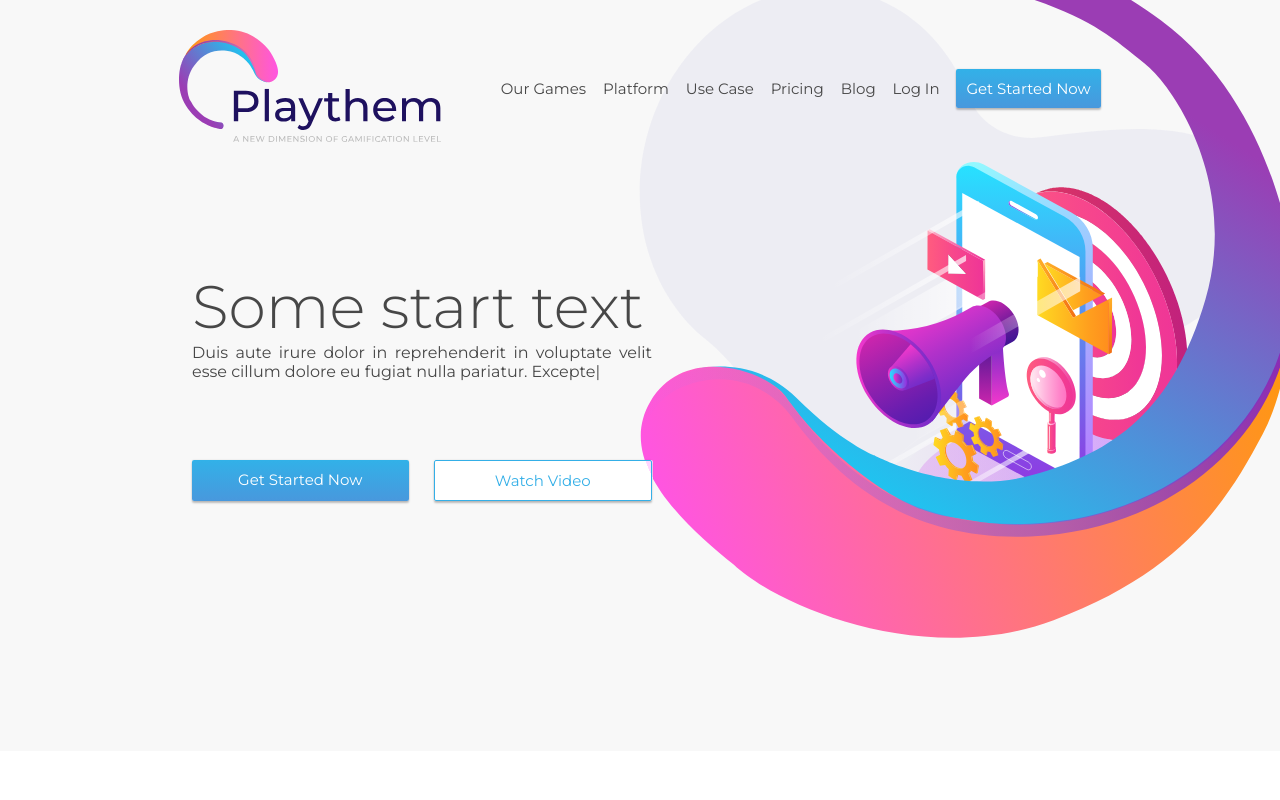
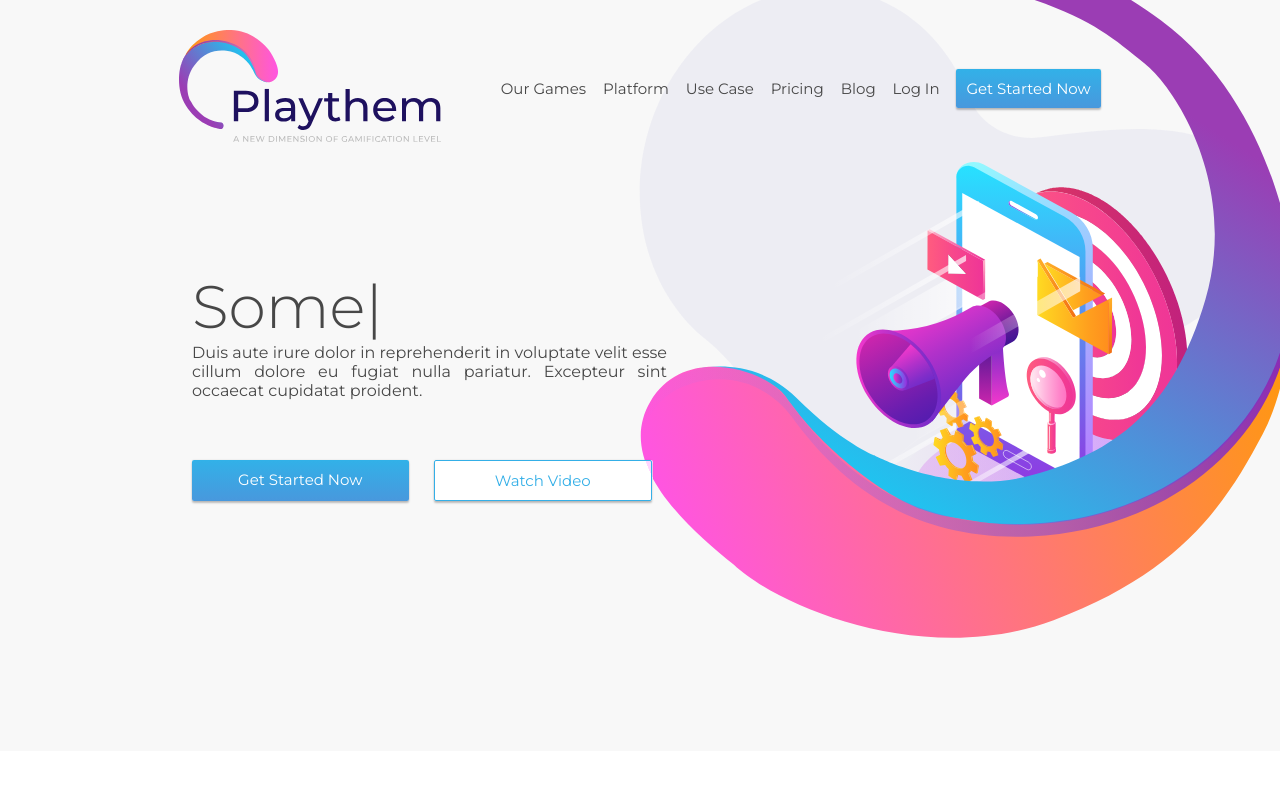
Before and after one commit to Maksim-Boev/playthem, a React (Create React App) app: page / in a window 1280 px wide. Shown: the top 800 px of the page. Built offline with nearby package versions, Linux system fonts and the light colour scheme.

Commit message:
#32 fix link Drawer

```diff
--- a/src/components/Drawer/Drawer.jsx
+++ b/src/components/Drawer/Drawer.jsx
@@ -6,30 +6,22 @@ import {
   MenuListItemStyle,
   Link
 } from './StyledComponents';
+import navLinks from '../../shared/constants/navLinks';
 
 const Drawer = () => {
-  const menuList = [
-    'Our Games',
-    'Platform',
-    'Use Case',
-    'Pricing',
-    'Blog',
-    'Log In'
-  ];
-
   const [toggle, setToggle] = useState(false);
 
-  const link = menuList.map((item) => {
+  const link = navLinks.map((item) => {
     return (
-      <MenuListItemStyle key={item.toString()}>
+      <MenuListItemStyle key={item.title}>
         <Link
           onClick={() => {
             setToggle(!toggle);
           }}
           activeClassName="navbar-active"
-          to={`/${item}`}
+          to={`/${item.link}`}
         >
-          {item}
+          {item.title}
         </Link>
       </MenuListItemStyle>
     );
--- a/src/components/Header/StartText/StartText.jsx
+++ b/src/components/Header/StartText/StartText.jsx
@@ -7,19 +7,19 @@ import Description from '../../Description';
 const StartText = () => {
   return (
     <Wrapper>
-      <Title fontSize="60px">Some start text</Title>
-
-      <Description>
+      <Title fontSize="60px">
         <Typed
-          strings={[
-            'Duis aute irure dolor in reprehenderit in voluptate velit esse cillum\n' +
-              'dolore eu fugiat nulla pariatur. Excepteur sint occaecat cupidatat non\n' +
-              'proident'
-          ]}
-          typeSpeed={40}
+          strings={['Some start text']}
+          typeSpeed={150}
           backSpeed={50}
           loop
         />
+      </Title>
+
+      <Description>
+        Duis aute irure dolor in reprehenderit in voluptate velit esse cillum
+        dolore eu fugiat nulla pariatur. Excepteur sint occaecat cupidatat
+        proident.
       </Description>
     </Wrapper>
   );
--- a/src/components/Header/StartText/StyledComponents.js
+++ b/src/components/Header/StartText/StyledComponents.js
@@ -6,7 +6,7 @@ export const Wrapper = styled.div`
   flex-direction: column;
   text-align: justify;
   margin: 270px 0 30px;
-  max-width: 460px;
+  max-width: 475px;
   z-index: 1;
   @media (max-width: 768px) {
     margin: 310px 0 30px;
```
